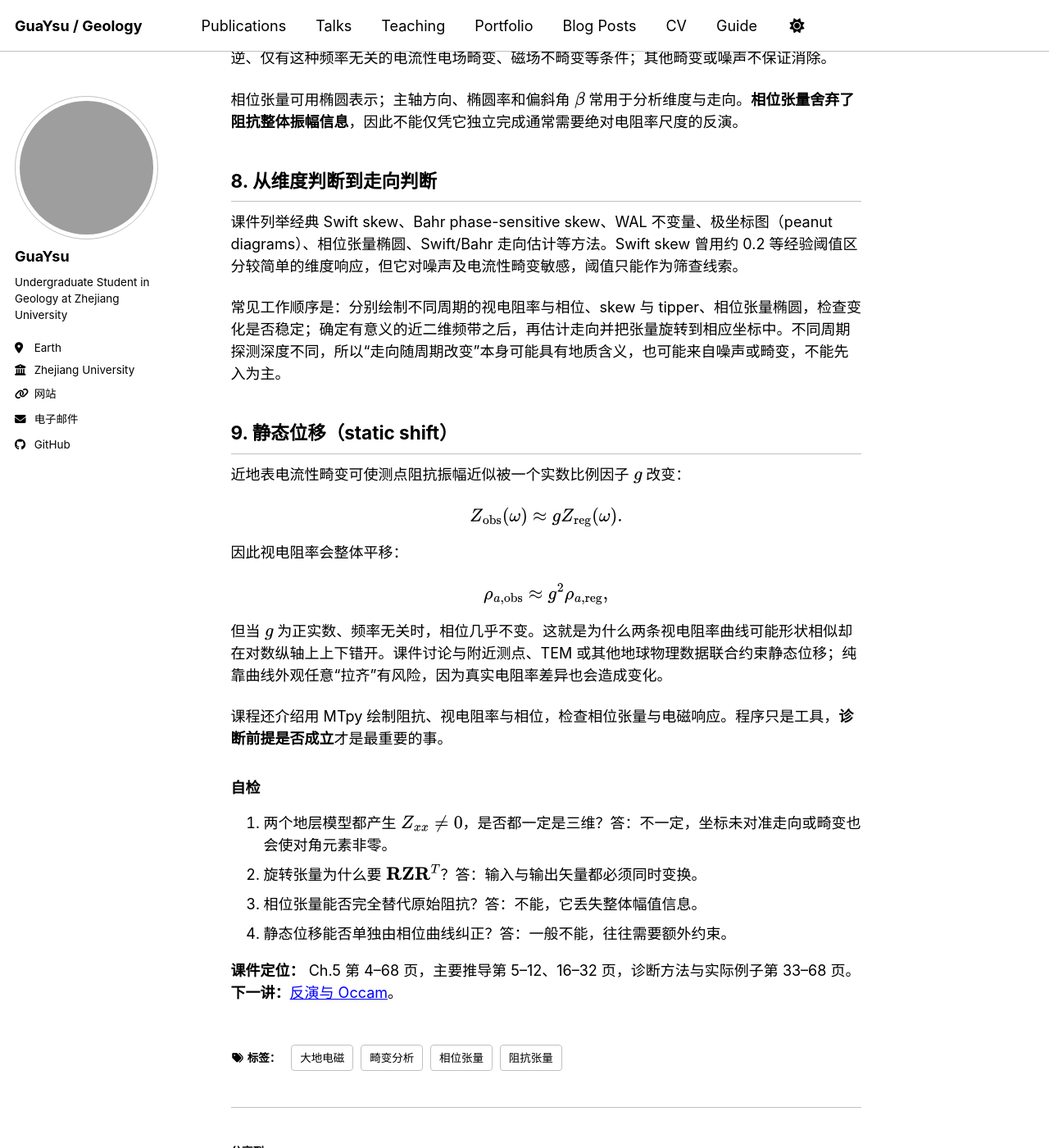
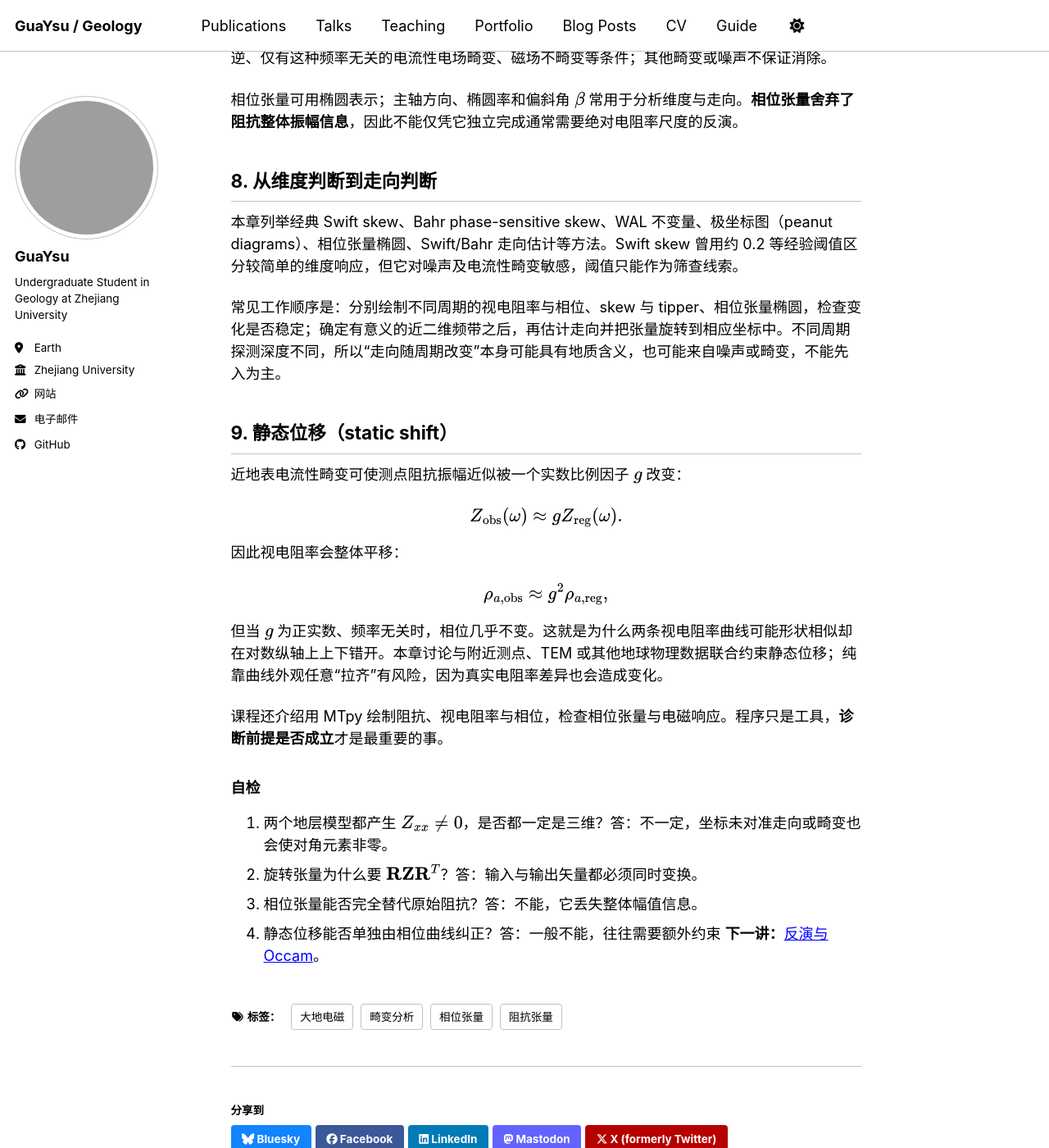
Before and after one commit to GuaYsu/guaysu.github.io, a Jekyll site: the page built from _posts/2026-10-21-mt-course-06-analysis.md, in a window 1280 px wide and 1400 px high, scrolled down 3497 px. Shown: the whole window at 82% size. Built offline with Jekyll 4.4.1, drawn with Linux system fonts in a browser that asks for light colours; a script bundle is joined from its source files by our own code; library files that are not in the unit come from our copies; some of the changed text lies outside the part shown; grey boxes are pictures that could not be loaded.

Commit message:
docs(mt): make 06-analysis independent of lecture slides

```diff
--- a/_posts/2026-10-21-mt-course-06-analysis.md
+++ b/_posts/2026-10-21-mt-course-06-analysis.md
@@ -26,7 +26,7 @@
 E_y=Z_{yx}H_x+Z_{yy}H_y.
 $$
 
-每个 $Z_{ij}$ 一般都是随频率变化的复数。$Z_{xy}$ 指 $H_y$ 对 $E_x$ 的线性关系系数，**不是**“电场在 $x$ 位置与磁场在 $y$ 位置的比值”。若磁场用磁感应强度 $\mathbf B$ 而非 $\mathbf H$ 表示，响应系数还涉及 $\mathbf B=\mu_0\mathbf H$ 的单位换算；课件将对应的 MT 张量记作 $\mathbf M$，有 $\mathbf Z=\mu_0\mathbf M$。垂直磁场也可用 tipper 表示：
+每个 $Z_{ij}$ 一般都是随频率变化的复数。$Z_{xy}$ 指 $H_y$ 对 $E_x$ 的线性关系系数，**不是**“电场在 $x$ 位置与磁场在 $y$ 位置的比值”。若磁场用磁感应强度 $\mathbf B$ 而非 $\mathbf H$ 表示，响应系数还涉及 $\mathbf B=\mu_0\mathbf H$ 的单位换算；本章将对应的 MT 张量记作 $\mathbf M$，有 $\mathbf Z=\mu_0\mathbf M$。垂直磁场也可用 tipper 表示：
 
 $$
 H_z=T_{zx}H_x+T_{zy}H_y.
@@ -54,7 +54,7 @@
 
 ## 4. 为什么旋转坐标会出现两个矩阵？
 
-假设把测量坐标转过角度 $\theta$，按课件约定定义
+假设把测量坐标转过角度 $\theta$，按本章约定定义
 
 $$
 \mathbf R=
@@ -107,7 +107,7 @@
 
 对二维正交旋转，迹与行列式保持不变，反迹在此固定旋转方向约定下也不变。需要留意，这几个量本身是否为零或满足特定关系，并不能独立解决所有畸变与维度判断问题。
 
-课件进一步介绍 Weaver–Agarwal–Lilley（WAL）不变量 $I_1,\ldots,I_7$：其中一些描述不同水平极化的差别，另一些关联畸变与维度。它们的数学表达式较长，实际使用时要明确实部和虚部、归一化以及阈值如何定义，不能只背“1D 就都为零”。特别地，$I_7$ 在某些一维理想情况下可出现未定义情形。
+本章进一步介绍 Weaver–Agarwal–Lilley（WAL）不变量 $I_1,\ldots,I_7$：其中一些描述不同水平极化的差别，另一些关联畸变与维度。它们的数学表达式较长，实际使用时要明确实部和虚部、归一化以及阈值如何定义，不能只背“1D 就都为零”。特别地，$I_7$ 在某些一维理想情况下可出现未定义情形。
 
 ## 6. 浅部小异常如何“扭曲”深部信息？
 
@@ -123,7 +123,7 @@
 \mathbf Z_{\rm obs}=\mathbf C\mathbf Z_{\rm reg}.
 $$
 
-这就是后续 Groom–Bailey（GB）畸变分解的重要出发点。实际畸变可能包含整体增益、扭转（twist）、剪切（shear）等分量，并与区域走向联立估计。单靠某一个频点、某一个站的八个实数阻抗观测，某些分量可能不唯一，所以课件讨论多个频率、多个站点的联合求解。
+这就是后续 Groom–Bailey（GB）畸变分解的重要出发点。实际畸变可能包含整体增益、扭转（twist）、剪切（shear）等分量，并与区域走向联立估计。单靠某一个频点、某一个站的八个实数阻抗观测，某些分量可能不唯一，所以本章讨论多个频率、多个站点的联合求解。
 
 ## 7. 相位张量：如何绕开某些畸变？
 
@@ -157,7 +157,7 @@
 
 ## 8. 从维度判断到走向判断
 
-课件列举经典 Swift skew、Bahr phase-sensitive skew、WAL 不变量、极坐标图（peanut diagrams）、相位张量椭圆、Swift/Bahr 走向估计等方法。Swift skew 曾用约 0.2 等经验阈值区分较简单的维度响应，但它对噪声及电流性畸变敏感，阈值只能作为筛查线索。
+本章列举经典 Swift skew、Bahr phase-sensitive skew、WAL 不变量、极坐标图（peanut diagrams）、相位张量椭圆、Swift/Bahr 走向估计等方法。Swift skew 曾用约 0.2 等经验阈值区分较简单的维度响应，但它对噪声及电流性畸变敏感，阈值只能作为筛查线索。
 
 常见工作顺序是：分别绘制不同周期的视电阻率与相位、skew 与 tipper、相位张量椭圆，检查变化是否稳定；确定有意义的近二维频带之后，再估计走向并把张量旋转到相应坐标中。不同周期探测深度不同，所以“走向随周期改变”本身可能具有地质含义，也可能来自噪声或畸变，不能先入为主。
 
@@ -175,7 +175,7 @@
 \rho_{a,\rm obs}\approx g^2\rho_{a,\rm reg},
 $$
 
-但当 $g$ 为正实数、频率无关时，相位几乎不变。这就是为什么两条视电阻率曲线可能形状相似却在对数纵轴上上下错开。课件讨论与附近测点、TEM 或其他地球物理数据联合约束静态位移；纯靠曲线外观任意“拉齐”有风险，因为真实电阻率差异也会造成变化。
+但当 $g$ 为正实数、频率无关时，相位几乎不变。这就是为什么两条视电阻率曲线可能形状相似却在对数纵轴上上下错开。本章讨论与附近测点、TEM 或其他地球物理数据联合约束静态位移；纯靠曲线外观任意“拉齐”有风险，因为真实电阻率差异也会造成变化。
 
 课程还介绍用 MTpy 绘制阻抗、视电阻率与相位，检查相位张量与电磁响应。程序只是工具，**诊断前提是否成立**才是最重要的事。
 
@@ -184,6 +184,4 @@
 1. 两个地层模型都产生 $Z_{xx}\ne0$，是否都一定是三维？答：不一定，坐标未对准走向或畸变也会使对角元素非零。
 2. 旋转张量为什么要 $\mathbf R\mathbf Z\mathbf R^T$？答：输入与输出矢量都必须同时变换。
 3. 相位张量能否完全替代原始阻抗？答：不能，它丢失整体幅值信息。
-4. 静态位移能否单独由相位曲线纠正？答：一般不能，往往需要额外约束。
-
-**课件定位：** Ch.5 第 4–68 页，主要推导第 5–12、16–32 页，诊断方法与实际例子第 33–68 页。**下一讲：**[反演与 Occam](/posts/2026/10/mt-course-07-inversion/)。
+4. 静态位移能否单独由相位曲线纠正？答：一般不能，往往需要额外约束 **下一讲：**[反演与 Occam](/posts/2026/10/mt-course-07-inversion/)。
```
